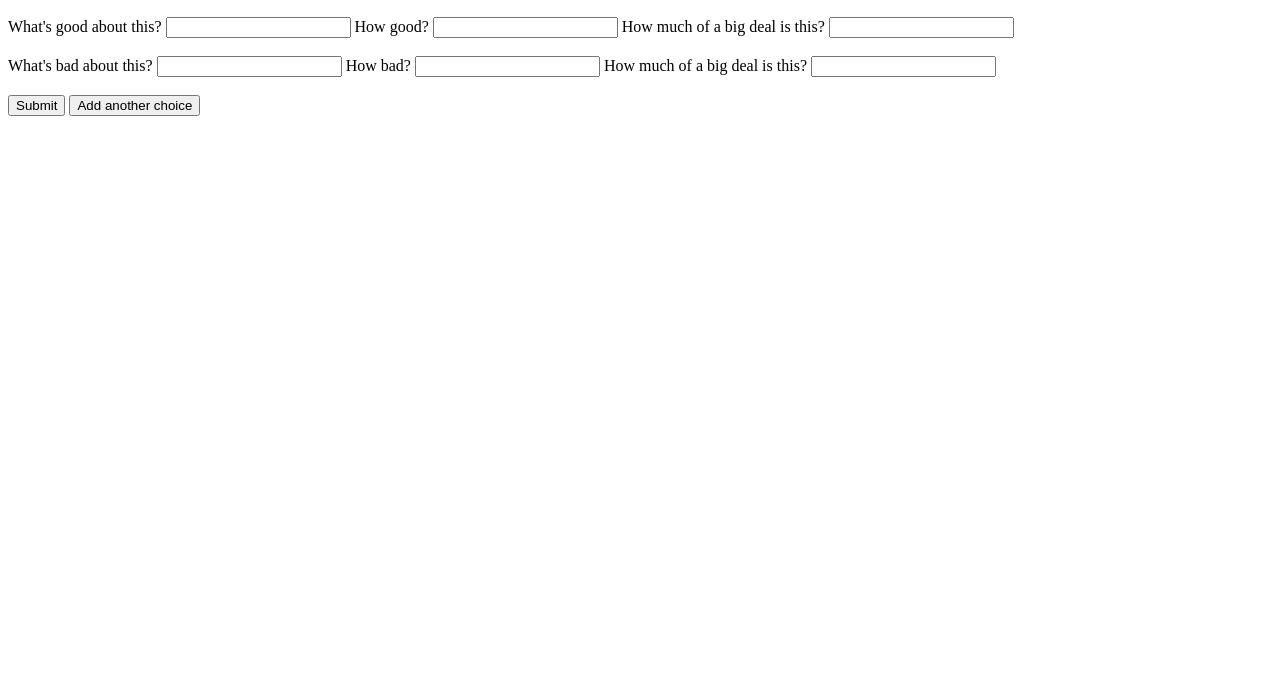
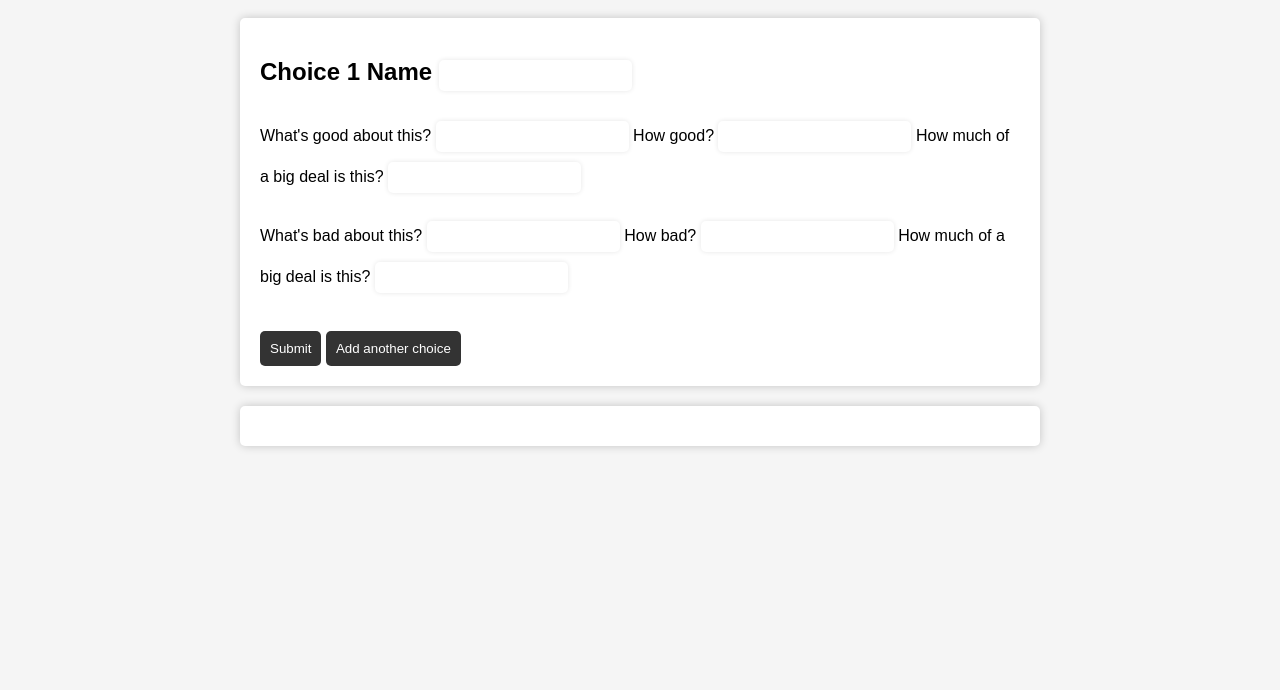
Before and after one commit to DevthanAI/DecisionMaker, a plain HTML site: page index.html in a window 1280 px wide. Shown: the part 110-800 px from the top of the page. Drawn offline with Linux system fonts and the light colour scheme.

Commit message:
Add new css

```diff
--- a/index.html
+++ b/index.html
@@ -4,6 +4,7 @@
 <head>
     <meta charset="UTF-8">
     <meta name="viewport" content="width=device-width, initial-scale=1.0">
+    <link rel="stylesheet" href="/css/style.css">
     <title>Help Me Decide!</title>
 </head>
 
--- /dev/null
+++ b/public/css/style.css
@@ -0,0 +1,57 @@
+/* Set default font and background color */
+body {
+    font-family: Arial, sans-serif;
+    background-color: #f5f5f5;
+}
+
+/* Style the header */
+header {
+    background-color: #333;
+    color: #fff;
+    padding: 10px;
+    text-align: center;
+}
+
+/* Center main content */
+main {
+    max-width: 800px;
+    margin: 0 auto;
+    padding: 20px;
+}
+
+/* Style the form */
+form {
+    background-color: #fff;
+    padding: 20px;
+    border-radius: 5px;
+    box-shadow: 0 0 10px rgba(0, 0, 0, 0.2);
+}
+
+/* Style the input fields */
+input {
+    border: none;
+    border-radius: 5px;
+    padding: 8px;
+    margin-bottom: 10px;
+    box-shadow: 0 0 5px rgba(0, 0, 0, 0.1);
+}
+
+/* Style the buttons */
+button {
+    background-color: #333;
+    color: #fff;
+    border: none;
+    border-radius: 5px;
+    padding: 10px;
+    margin-top: 10px;
+    cursor: pointer;
+}
+
+/* Style the result section */
+#result {
+    margin-top: 20px;
+    padding: 20px;
+    border-radius: 5px;
+    box-shadow: 0 0 10px rgba(0, 0, 0, 0.2);
+    background-color: #fff;
+}
```
